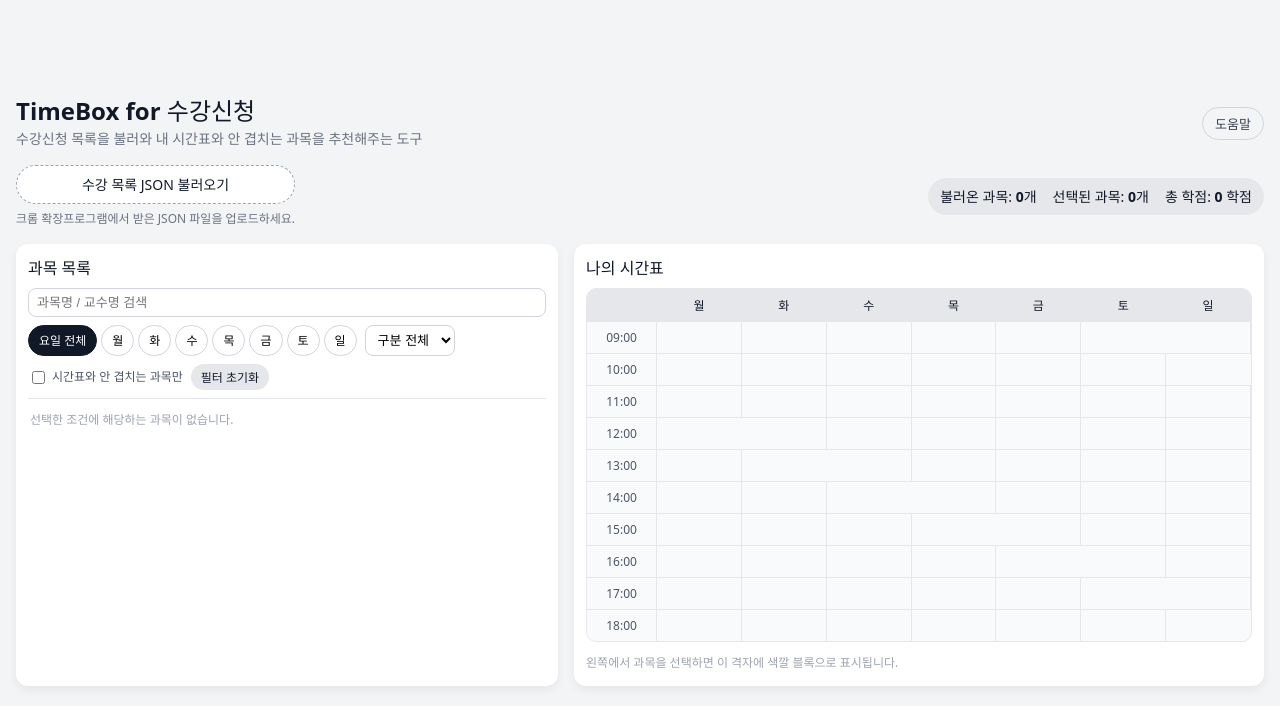
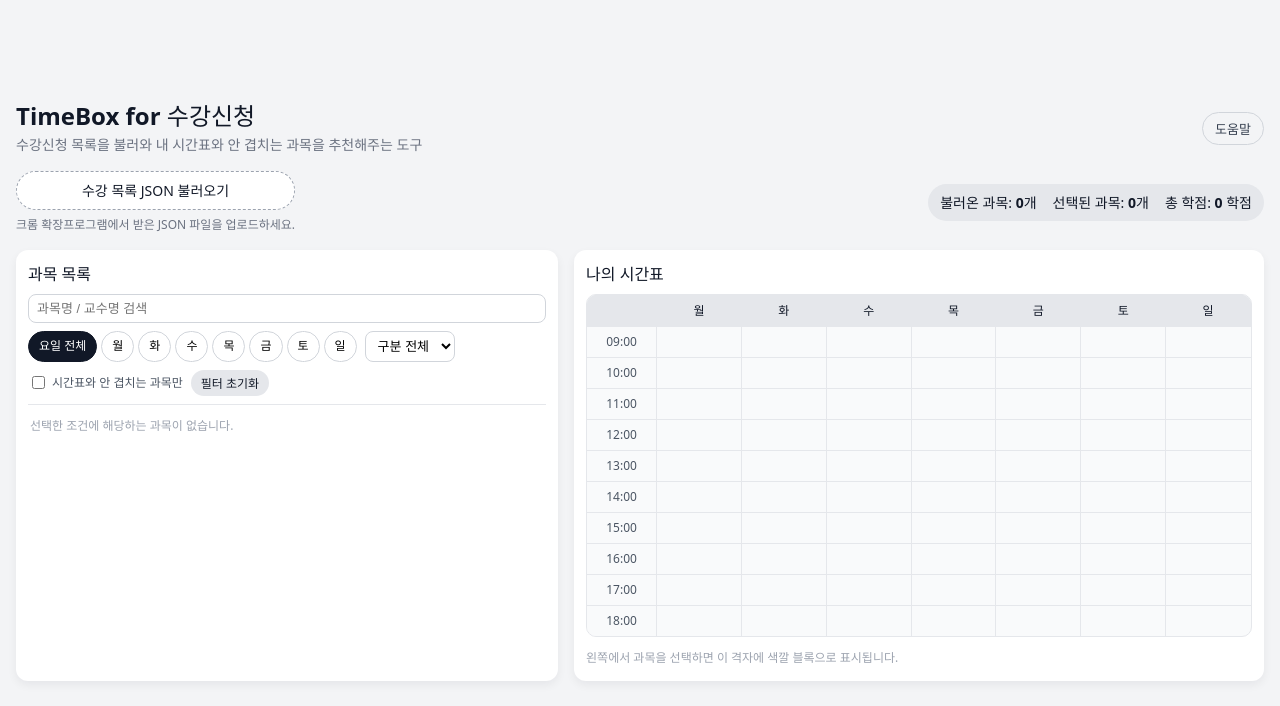
Before and after one commit to seongjuni/TimeBox, a React (Vite) app: page / in a window 1280 px wide. Shown: the top 706 px of the page. Built offline with nearby package versions, Linux system fonts and the light colour scheme.

Commit message:
grid view 수정
그리드 뷰 병합 오류 수정

```diff
--- a/src/components/TimetablePanel.tsx
+++ b/src/components/TimetablePanel.tsx
@@ -124,7 +124,14 @@ const TimetablePanel: React.FC<TimetablePanelProps> = ({
               <div
                 key={`cell-${day}-${hour}`}
                 className="slot-cell"
-                style={{ gridRow: rowIndex + 2, gridColumn: dayIndex + 2 }}
+                style={{
+                  gridRow: rowIndex + 2,
+                  gridColumn: dayIndex + 2,
+                  borderRight:
+                    dayIndex === days.length - 1
+                      ? 'none'
+                      : '1px solid #e5e7eb',
+                }}
               />
             ))
           )}
--- a/src/styles/timetable.css
+++ b/src/styles/timetable.css
@@ -13,7 +13,6 @@
 
   display: grid;
   grid-template-columns: 70px repeat(7, 1fr); /* 시간 + 요일 */
-  grid-auto-rows: 32px; /* 한 시간 칸 높이 */
   position: relative;
 }
 
@@ -53,7 +52,6 @@
   background-color: #e5e7eb;
 }
 
-/* 헤더 왼쪽 빈 칸 */
 .timetable-header-empty {
   background-color: #e5e7eb;
 }
@@ -61,16 +59,16 @@
 /* ---- 시간표 배경 그리드 셀 ---- */
 .slot-cell {
   border-top: 1px solid #e5e7eb;
-  border-right: 1px solid #e5e7eb;
   font-size: 11px;
   position: relative;
-  min-height: 32px;
 }
 
-/* 마지막 열 오른쪽 테두리 제거 (옵션) */
+/* ❌ (문제의 원인) 오른쪽 border 제거하던 코드 삭제됨 */
+/*
 .slot-cell:nth-child(8n) {
   border-right: none;
 }
+*/
 
 .timetable-hint {
   font-size: 12px;
@@ -78,9 +76,8 @@
   margin-top: 4px;
 }
 
-/* ---- 수업 블록 (버튼) ---- */
+/* ---- 수업 블록 ---- */
 .course-block {
-  /* button 리셋 */
   border: none;
   padding: 0;
   margin: 2px;
@@ -88,7 +85,6 @@
   text-align: left;
   cursor: pointer;
 
-  /* 내부 박스 */
   background-color: #dbeafe;
   border-radius: 6px;
   padding: 4px 6px;
@@ -99,15 +95,12 @@
   flex-direction: column;
   gap: 2px;
 
-  /* 칸 전체를 채우도록 */
   align-self: stretch;
   justify-self: stretch;
 
-  /* 여러 줄 허용 (줄 넘치면 다음 줄로) */
-  overflow: hidden; /* 너무 길어질 때 아래로 넘치는 건 잘라냄 */
+  overflow: hidden;
   white-space: normal;
   word-break: break-word;
-
   z-index: 2;
 }
 
@@ -115,14 +108,9 @@
   background-color: #bfdbfe;
 }
 
-.course-block:focus-visible {
-  outline: 2px solid #3b82f6;
-  outline-offset: 1px;
-}
-
 .course-block-title {
   font-weight: 700;
-  font-size: 12px; /* 한두 사이즈 업 */
+  font-size: 12px;
 }
 
 .course-block-meta {
@@ -130,7 +118,7 @@
   opacity: 0.9;
 }
 
-/* ---- 아래쪽 정보창 ---- */
+/* ---- 아래 정보창 ---- */
 .course-info-panel {
   margin-top: 8px;
   padding: 10px 12px;
```
